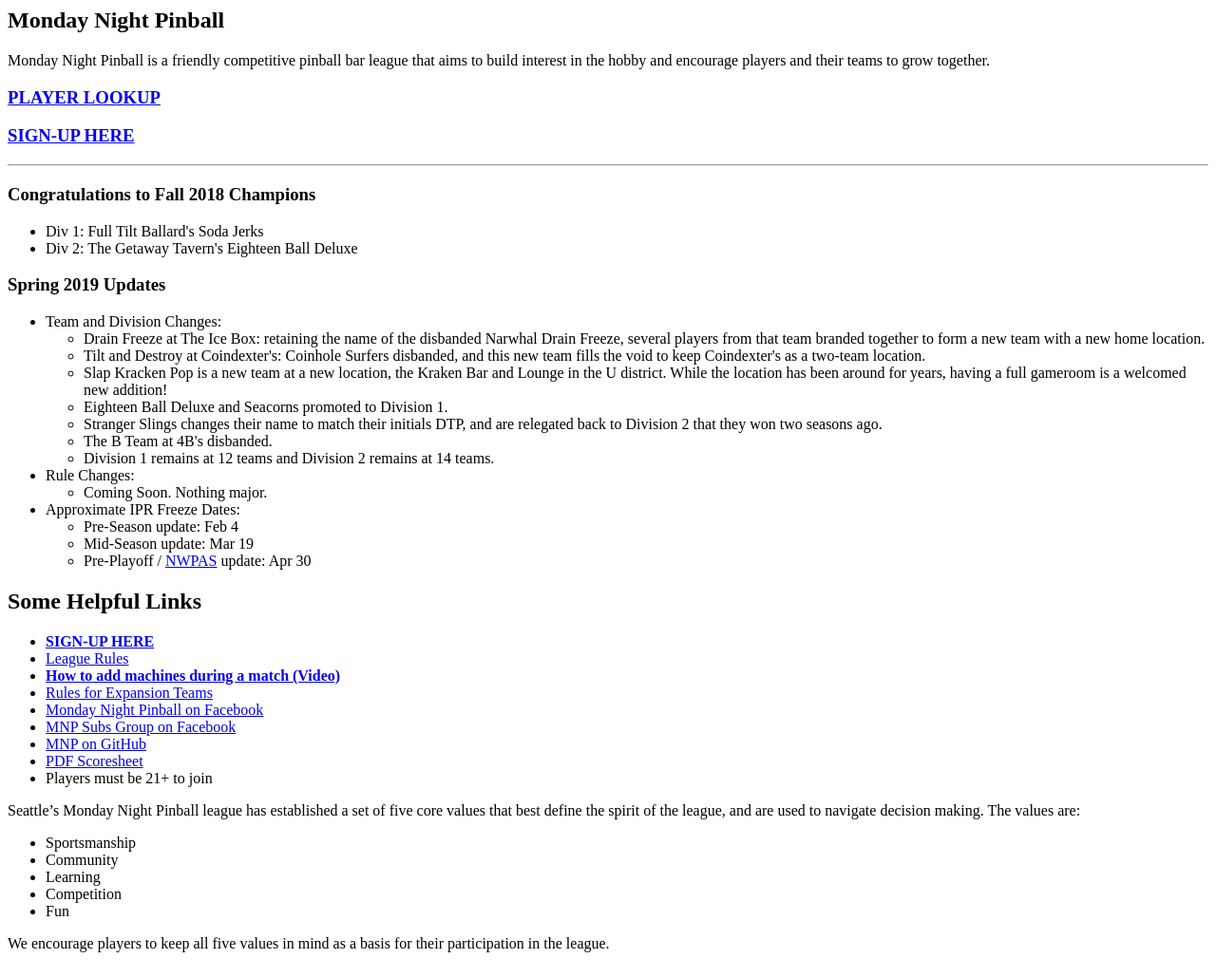
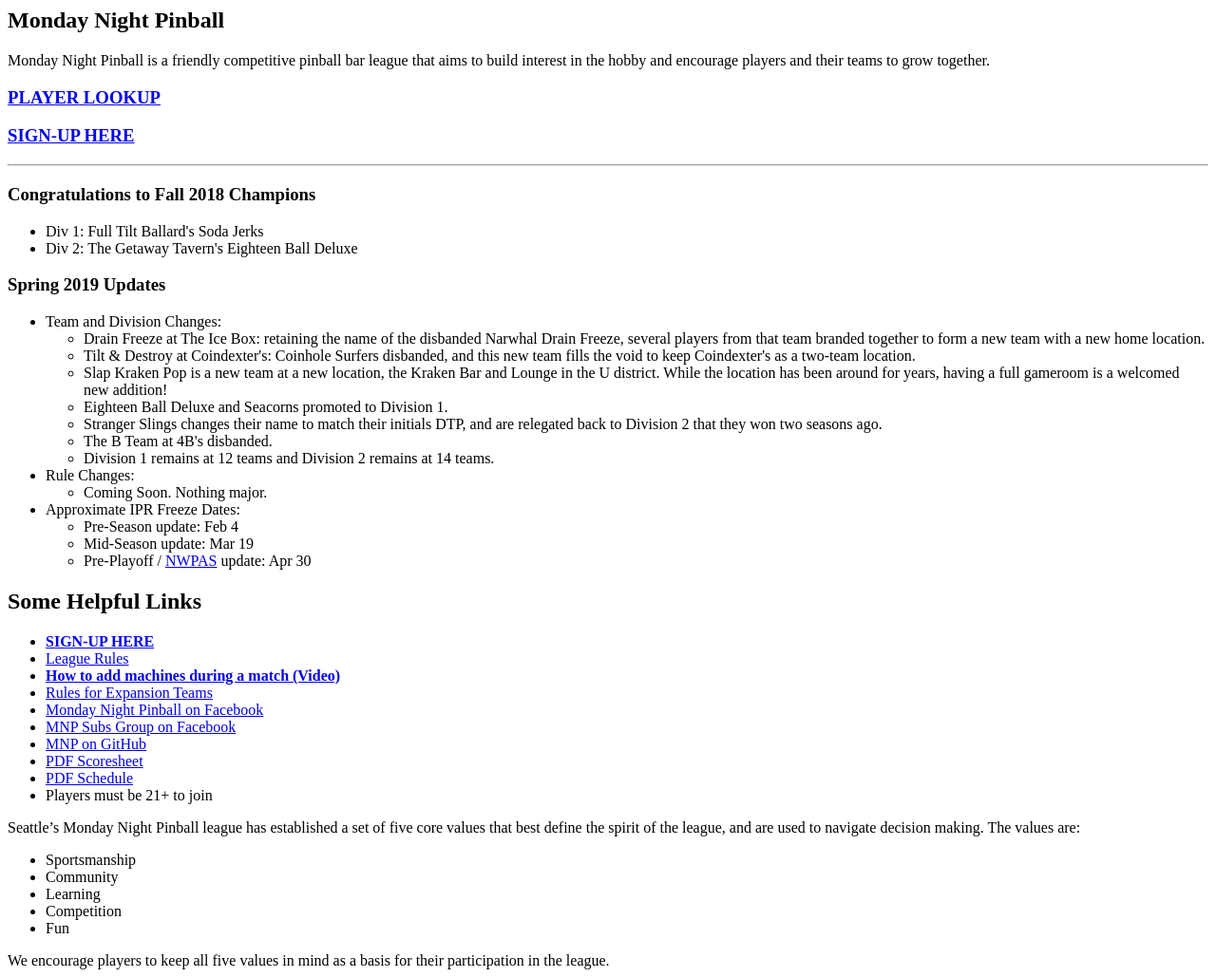
Before and after one commit to mondaynightpinball/main, a website: page template/index.html in a window 1280 px wide. Shown: the whole page at 95% size. Drawn offline with Linux system fonts and the light colour scheme.

Commit message:
Name fixes and PDF schedule

```diff
--- a/template/index.html
+++ b/template/index.html
@@ -23,8 +23,8 @@
 <li>Team and Division Changes:
   <ul>
   <li>Drain Freeze at The Ice Box: retaining the name of the disbanded Narwhal Drain Freeze, several players from that team branded together to form a new team with a new home location.</li>
-  <li>Tilt and Destroy at Coindexter's: Coinhole Surfers disbanded, and this new team fills the void to keep Coindexter's as a two-team location.</li>
-  <li>Slap Kracken Pop is a new team at a new location, the Kraken Bar and Lounge in the U district. While the location has been around for years, having a full gameroom is a welcomed new addition!</li>
+  <li>Tilt &amp; Destroy at Coindexter's: Coinhole Surfers disbanded, and this new team fills the void to keep Coindexter's as a two-team location.</li>
+  <li>Slap Kraken Pop is a new team at a new location, the Kraken Bar and Lounge in the U district. While the location has been around for years, having a full gameroom is a welcomed new addition!</li>
   <li>Eighteen Ball Deluxe and Seacorns promoted to Division 1. </li>
   <li>Stranger Slings changes their name to match their initials DTP, and are relegated back to Division 2 that they won two seasons ago.</li>
   <li>The B Team at 4B's disbanded.</li>
@@ -55,6 +55,7 @@
 <li><a href="https://www.facebook.com/groups/1629793610612232/">MNP Subs Group on Facebook</a></li>
 <li><a href="https://github.com/mondaynightpinball/main">MNP on GitHub</a></li>
 <li><a href="/F16/scoresheetV5.pdf">PDF Scoresheet</a></li>
+<li><a href="/schedule_s19.pdf">PDF Schedule</a></li>
 <!-- TODO Add the report-an-issue page
 <li><a href="/report-an-issue">Report an Issue</a> with the MNP website, scoring, standings, or other technical concerns.</li>
 -->
```
Also changed, not shown: 1 other file.
